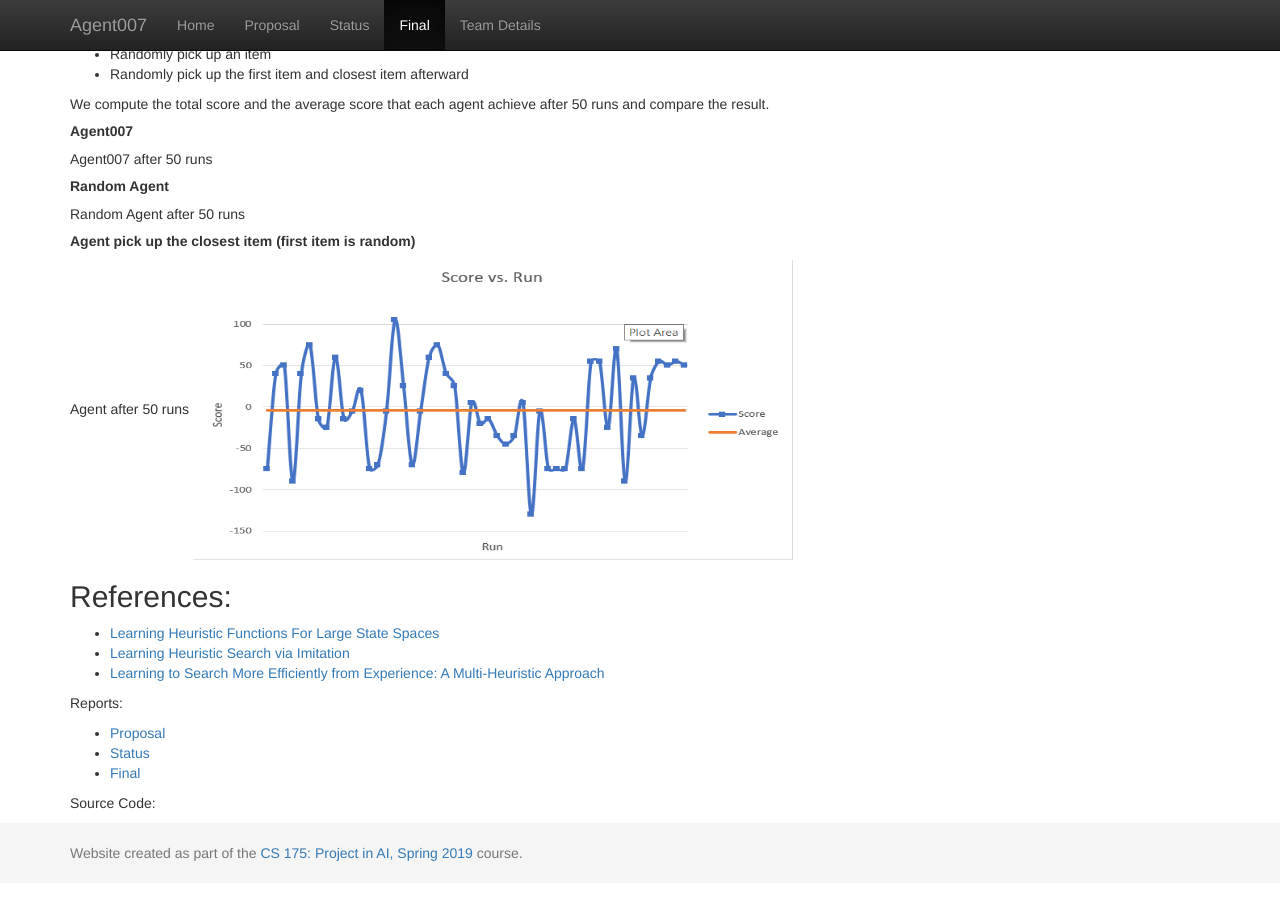
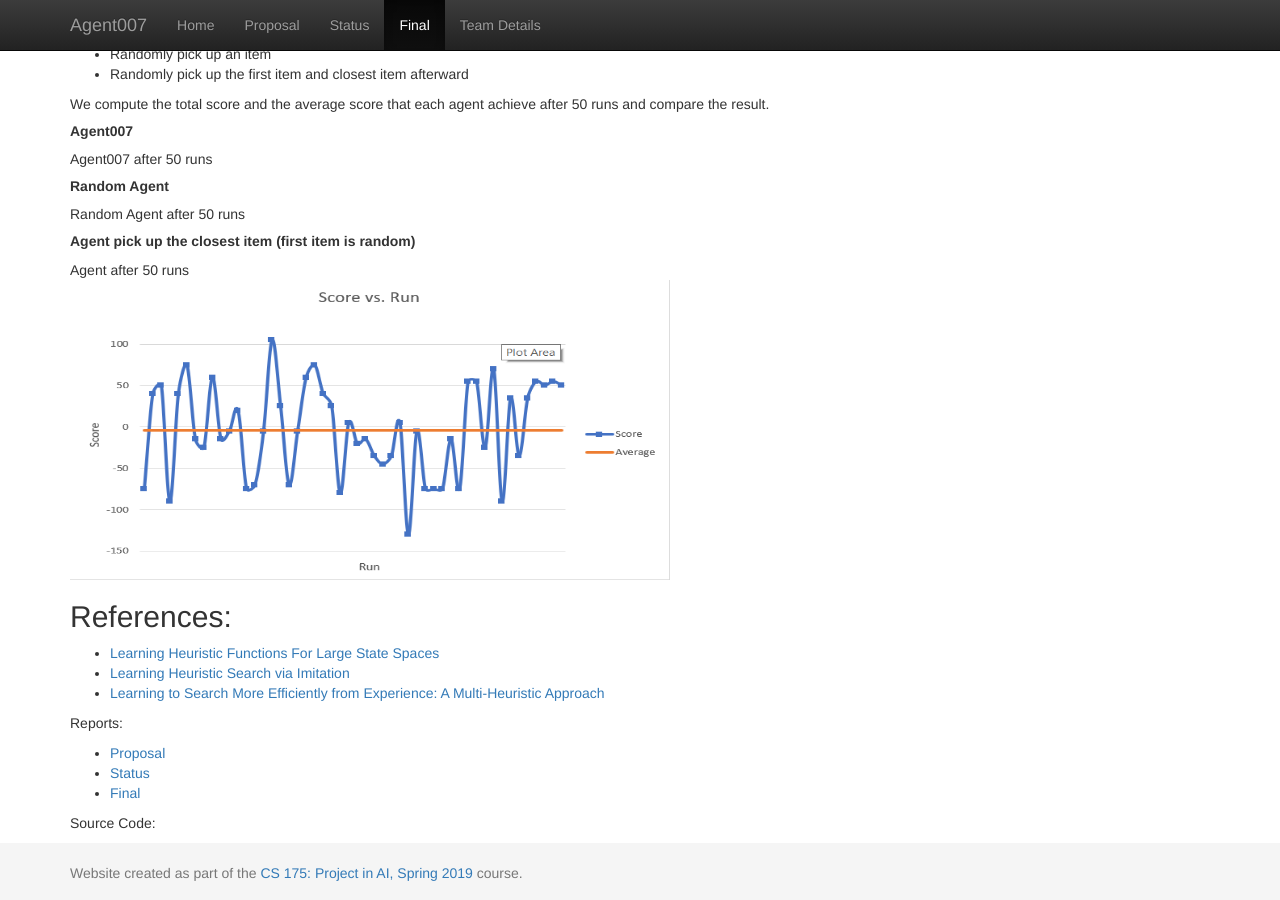
Before and after one commit to KumarHX/Agent007, a Jekyll site: the page built from docs/final.md, in a window 1280 px wide and 900 px high, scrolled down 1141 px. Built offline with Jekyll 4.4.1, drawn with Linux system fonts in a browser that asks for light colours.

Commit message:
Update final.md

```diff
--- a/docs/final.md
+++ b/docs/final.md
@@ -33,15 +33,15 @@ We evaluate our algorithm with the agent that:
 We compute the total score and the average score that each agent achieve after 50 runs and compare the result.
 
 ##### **Agent007**
-Agent007 after 50 runs
+Agent007 after 50 runs <br>
 
 
 ##### **Random Agent**
-Random Agent after 50 runs
+Random Agent after 50 runs <br>
 
 
 ##### **Agent pick up the closest item (first item is random)**
-Agent after 50 runs
+Agent after 50 runs <br>
 <a href="url"><img src="ShortestPathSparse.png" align="center" height="300" width="600" ></a>
 
 
```
